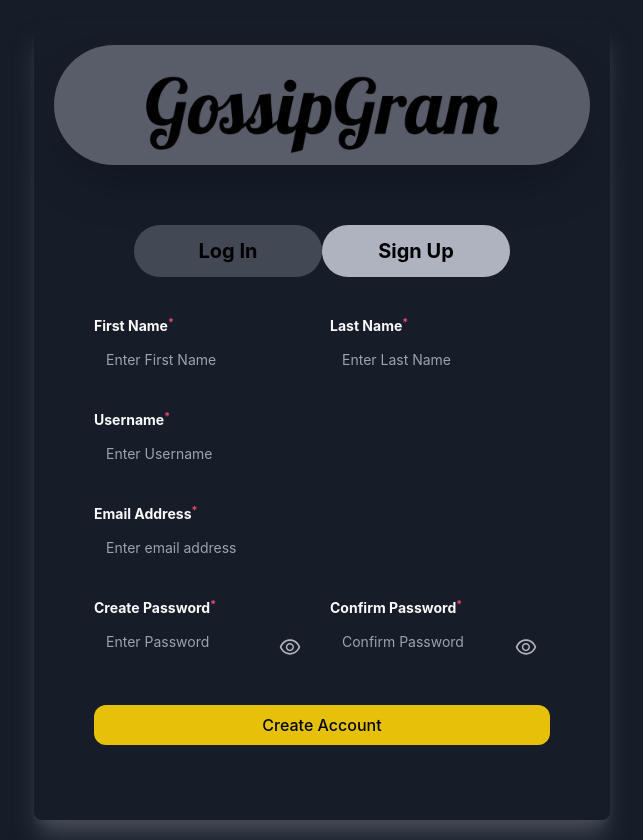
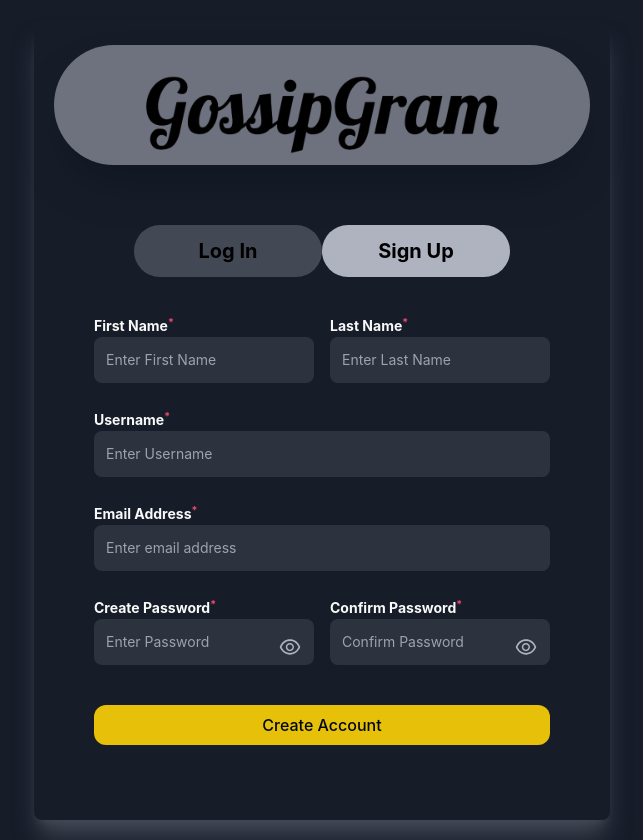
Before and after one commit to gossipgram/GossipGram, a React (Create React App) app: page / in a window 1280 px wide. Shown: the whole page, without its empty margins (318-961 px from the left). Built offline with nearby package versions, Linux system fonts and the light colour scheme.

Commit message:
login sign up page color change and likesData fetch done

```diff
--- a/src/Components/logIn.js
+++ b/src/Components/logIn.js
@@ -42,7 +42,7 @@ const LogIn = () => {
           onChange={changeHandler}
           placeholder="Enter your email"
           name="email"
-          className="bg-richblack-800 rounded-[0.5rem] text-richblack-5 w-full p-[12px]"
+          className="bg-richblack-700 rounded-[0.5rem] text-richblack-5 w-full p-[12px]"
         />
       </label>
 
@@ -57,7 +57,7 @@ const LogIn = () => {
           onChange={changeHandler}
           placeholder="Enter password"
           name="password"
-          className="bg-richblack-800 rounded-[0.5rem] text-richblack-5 w-full p-[12px]"
+          className="bg-richblack-700 rounded-[0.5rem] text-richblack-5 w-full p-[12px]"
         />
 
         <span
--- a/src/Components/posts/PostCard.jsx
+++ b/src/Components/posts/PostCard.jsx
@@ -5,6 +5,7 @@ import { FcLike } from "react-icons/fc";
 
 const PostCard = ({ post, userId }) => {
   const [totalLike, setTotalLike] = useState(post?.likes?.length);
+  const postId = post?._id;
   const [liked, setLiked] = useState(false);
   const token = localStorage.getItem("token").split('"')[1];
 
@@ -13,7 +14,7 @@ const PostCard = ({ post, userId }) => {
   useEffect(() => {
     const fetchLikeUser = async () => {
       try {
-        const response = await getLikesForPost(token);
+        const response = await getLikesForPost(postId, token);
         setLikeUser(response);
       } catch (error) {
         console.error("Error fetching like Users Data:", error.message);
--- a/src/Components/signUp.js
+++ b/src/Components/signUp.js
@@ -83,7 +83,7 @@ const SignUp = () => {
                 onChange={changeHandler}
                 placeholder="Enter First Name"
                 value={formData.firstName}
-                className="bg-richblack-800 rounded-[0.5rem] text-richblack-5 w-full p-[12px]"
+                className="bg-richblack-700 rounded-[0.5rem] text-richblack-5 w-full p-[12px]"
               />
             </label>
             <label className="w-full relative text-[0.875rem] text-pure-greys-5  mb-1 leading-[1.375rem]">
@@ -98,7 +98,7 @@ const SignUp = () => {
                 onChange={changeHandler}
                 placeholder="Enter Last Name"
                 value={formData.lastName}
-                className="bg-richblack-800 rounded-[0.5rem] text-richblack-5 w-full p-[12px]"
+                className="bg-richblack-700 rounded-[0.5rem] text-richblack-5 w-full p-[12px]"
               />
             </label>
           </div>
@@ -116,7 +116,7 @@ const SignUp = () => {
                 onChange={changeHandler}
                 placeholder="Enter Username"
                 value={formData.username}
-                className="bg-richblack-800 rounded-[0.5rem] text-richblack-5 w-full p-[12px]"
+                className="bg-richblack-700 rounded-[0.5rem] text-richblack-5 w-full p-[12px]"
               />
             </label>
           </div>
@@ -133,7 +133,7 @@ const SignUp = () => {
               onChange={changeHandler}
               placeholder="Enter email address"
               value={formData.email}
-              className="bg-richblack-800 rounded-[0.5rem] text-richblack-5 w-full p-[12px]"
+              className="bg-richblack-700 rounded-[0.5rem] text-richblack-5 w-full p-[12px]"
             />
           </label>
 
@@ -150,7 +150,7 @@ const SignUp = () => {
                 onChange={changeHandler}
                 placeholder="Enter Password"
                 value={formData.password}
-                className="bg-richblack-800 rounded-[0.5rem] text-richblack-5 w-full p-[12px]"
+                className="bg-richblack-700 rounded-[0.5rem] text-richblack-5 w-full p-[12px]"
               />
 
               <span
@@ -177,7 +177,7 @@ const SignUp = () => {
                 onChange={changeHandler}
                 placeholder="Confirm Password"
                 value={formData.confirmPassword}
-                className="bg-richblack-800 rounded-[0.5rem] text-richblack-5 w-full p-[12px]"
+                className="bg-richblack-700 rounded-[0.5rem] text-richblack-5 w-full p-[12px]"
               />
 
               <span
--- a/src/Pages/LoginSignup.jsx
+++ b/src/Pages/LoginSignup.jsx
@@ -9,7 +9,7 @@ const LoginSignupPage = () => {
 
   return (
     <div className="max-w-xl mx-auto min-h-[800px]  justify-between shadow-xl shadow-richblack-600 p-5 my-5 rounded-lg">
-      <div className="flex justify-center bg-richblack-500  w-[100%] mt-[5px] mb-[15px] h-[120px] border-none shadow-2xl rounded-full">
+      <div className="flex justify-center bg-richblack-400  w-[100%] mt-[5px] mb-[15px] h-[120px] border-none shadow-2xl rounded-full">
         <img
           src={Logo}
           alt=""
--- a/src/Pages/VerifyEmail.jsx
+++ b/src/Pages/VerifyEmail.jsx
@@ -66,7 +66,7 @@ function VerifyEmail() {
                   style={{
                     boxShadow: "inset 0px -1px 0px rgba(255, 255, 255, 0.18)",
                   }}
-                  className="w-[48px] lg:w-[60px] border-0 bg-richblack-800 rounded-[0.5rem] text-richblack-5 aspect-square text-center focus:border-0 focus:outline-2 focus:outline-yellow-50"
+                  className="w-[48px] lg:w-[60px] border-0 bg-richblack-700 rounded-[0.5rem] text-richblack-5 aspect-square text-center focus:border-0 focus:outline-2 focus:outline-yellow-50"
                 />
               )}
               containerStyle={{
--- a/src/services/apis.js
+++ b/src/services/apis.js
@@ -36,15 +36,15 @@ export const chatEndpoints = {
 
 //MESSAGES ENDPOINTS
 export const directMessageEndpoints = {
-  SEND_DIRECT_MESSAGE_API: BASE_URL + "message/" ,  //post
-  GET_ALL_DIRECT_MESSAGE_API: BASE_URL + "message/:chatId"   //get
-}
+  SEND_DIRECT_MESSAGE_API: BASE_URL + "message/", //post
+  GET_ALL_DIRECT_MESSAGE_API: BASE_URL + "message/:chatId", //get
+};
 
 // LIKES ENDPOINTS
 export const likesEndpoints = {
   LIKE_POST_API: BASE_URL + "likes/posts/:postId/like", //post
   UNLIKE_POST_API: BASE_URL + "likes/posts/:postId/unlike", //delete
-  GET_LIKES_FOR_POST_API: BASE_URL + "likes/posts/:postId/likes", //get
+  // GET_LIKES_FOR_POST_API: BASE_URL + "likes/posts/:postId/likes", //get
 };
 
 // COMMENTS ENDPOINTS
@@ -66,8 +66,8 @@ export const friendsEndpoints = {
 
 // PROFILE ENDPOINTS
 export const profileEndpoints = {
-  UPDATE_PROFILE_API: BASE_URL + "profile/update-profile"  ,    //put
-  DELETE_ACCOUNT_API: BASE_URL + "profile/delete-account"  ,    //delete
-  GET_ALL_USER_DATA_API: BASE_URL + "profile/get-all-user-data"  ,  //get
-  UPDATE_DISPLAY_PICTURE_API: BASE_URL + "profile/update-display-picture"    //post
-}
+  UPDATE_PROFILE_API: BASE_URL + "profile/update-profile", //put
+  DELETE_ACCOUNT_API: BASE_URL + "profile/delete-account", //delete
+  GET_ALL_USER_DATA_API: BASE_URL + "profile/get-all-user-data", //get
+  UPDATE_DISPLAY_PICTURE_API: BASE_URL + "profile/update-display-picture", //post
+};
--- a/src/services/operations/likesAPI.js
+++ b/src/services/operations/likesAPI.js
@@ -65,15 +65,23 @@ export const unlikePost = async (postId, token) => {
   return result;
 };
 
-export const getLikesForPost = async (token) => {
+export const getLikesForPost = async (postId, token) => {
   //check again
   const toastId = toast.loading("Loading...");
   console.log(token);
+  const BASE_URL = "http://localhost:4000/api/v1/";
   let result = [];
   try {
-    const response = await apiConnector("GET", GET_LIKES_FOR_POST_API, {
-      Authorization: `Bearer ${token}`,
-    });
+    const response = await apiConnector(
+      "GET",
+      BASE_URL + `likes/posts/${postId}/likes`,
+      {
+        postId,
+      },
+      {
+        Authorization: `Bearer ${token}`,
+      }
+    );
     console.log("GET_LIKES_FOR_POST API RESPONSE............", response);
     toast.success("likes for a post successfull");
     result = response?.data;
```
Also changed, not shown: src/Pages/ForgetPassword.jsx (+35 -41 lines).
